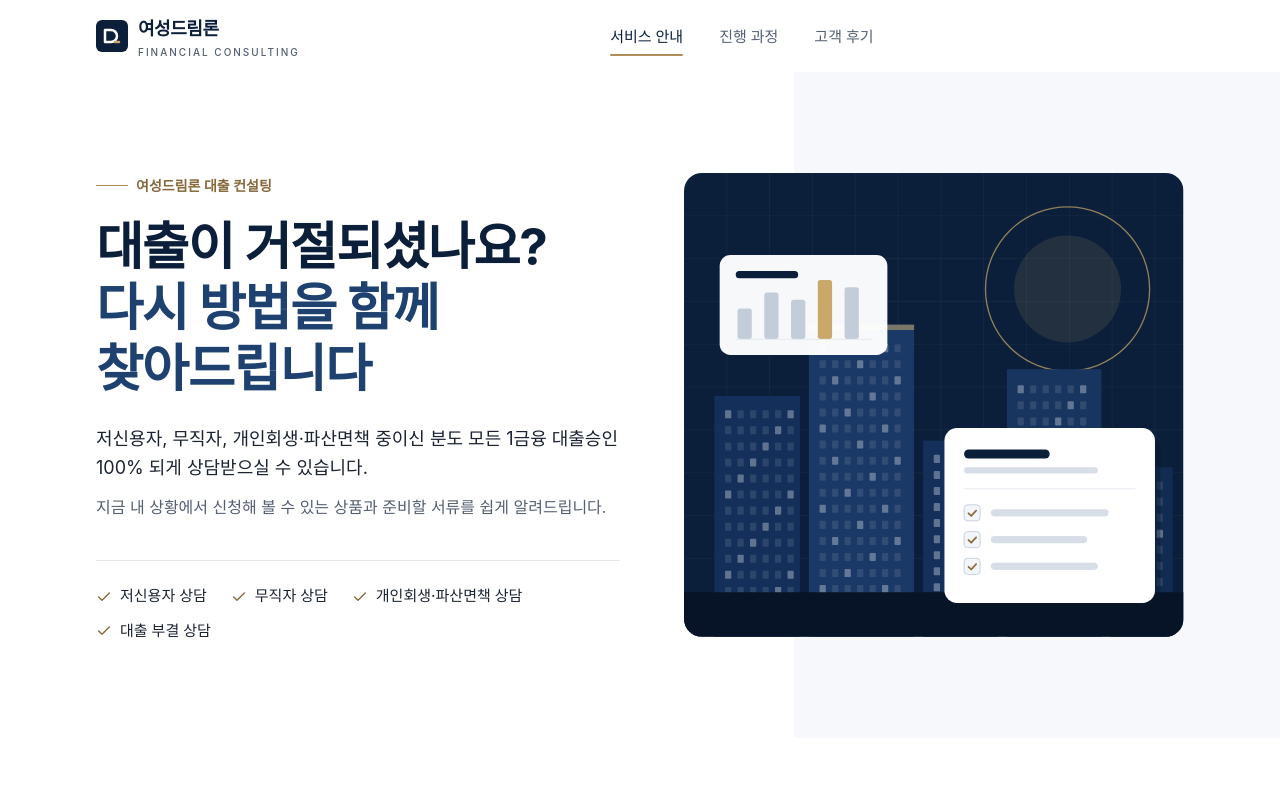
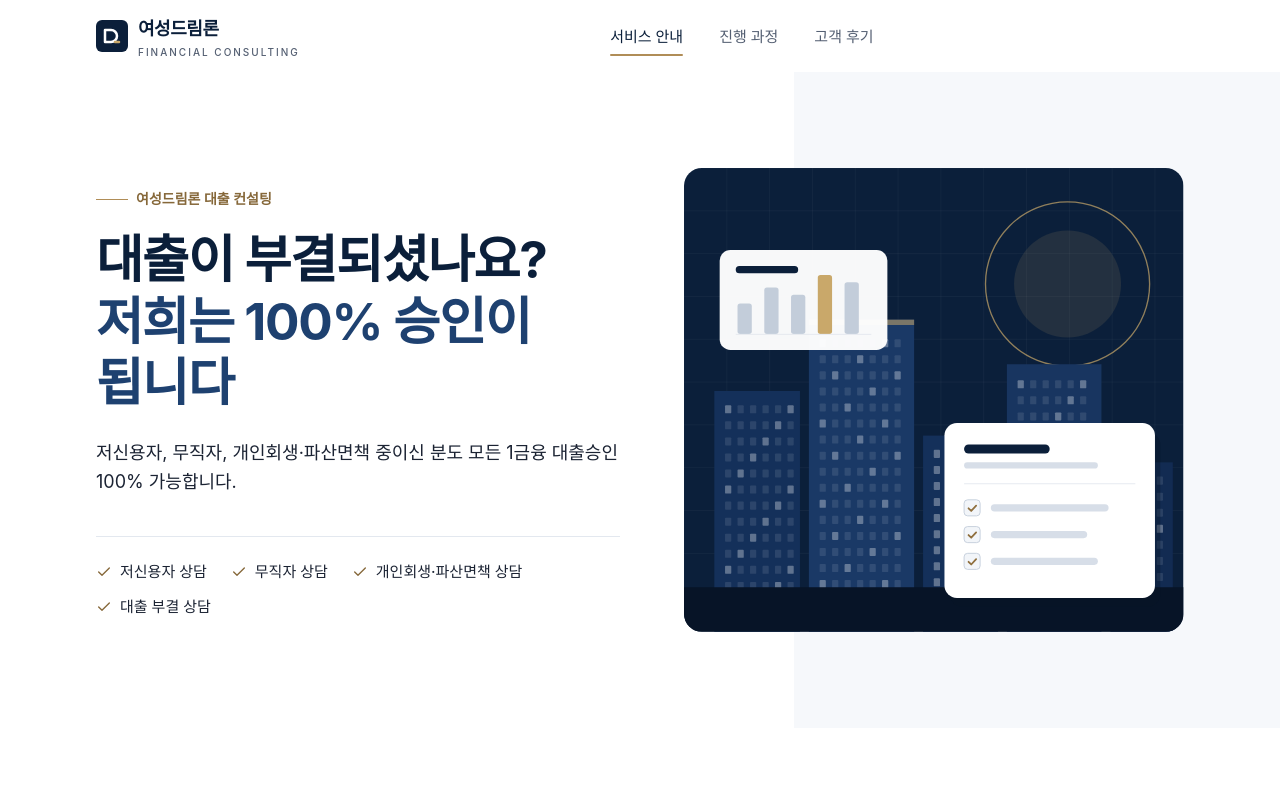
Before and after one commit to akainu1977-debug/yeosung-dreamloan, a React (Vite) app: page / in a window 1280 px wide. Shown: the top 800 px of the page. Built offline with nearby package versions, Linux system fonts and the light colour scheme; a web font is replaced by a local one.

Commit message:
Update siteContent.ts

```diff
--- a/src/content/siteContent.ts
+++ b/src/content/siteContent.ts
@@ -21,9 +21,9 @@ export const navItems: { id: string; label: string }[] = [
 
 export const hero = {
   eyebrow: '여성드림론 대출 컨설팅',
-  title: ['대출이 거절되셨나요?', '다시 방법을 함께 찾아드립니다'],
-  lead: '저신용자, 무직자, 개인회생·파산면책 중이신 분도 모든 1금융 대출승인 100% 되게 상담받으실 수 있습니다.',
-  sub: '지금 내 상황에서 신청해 볼 수 있는 상품과 준비할 서류를 쉽게 알려드립니다.',
+  title: ['대출이 부결되셨나요?', '저희는 100% 승인이 됩니다'],
+  lead: '저신용자, 무직자, 개인회생·파산면책 중이신 분도 모든 1금융 대출승인 100% 가능합니다.',
+
   topics: ['저신용자 상담', '무직자 상담', '개인회생·파산면책 상담', '대출 부결 상담'],
 };
 
```
